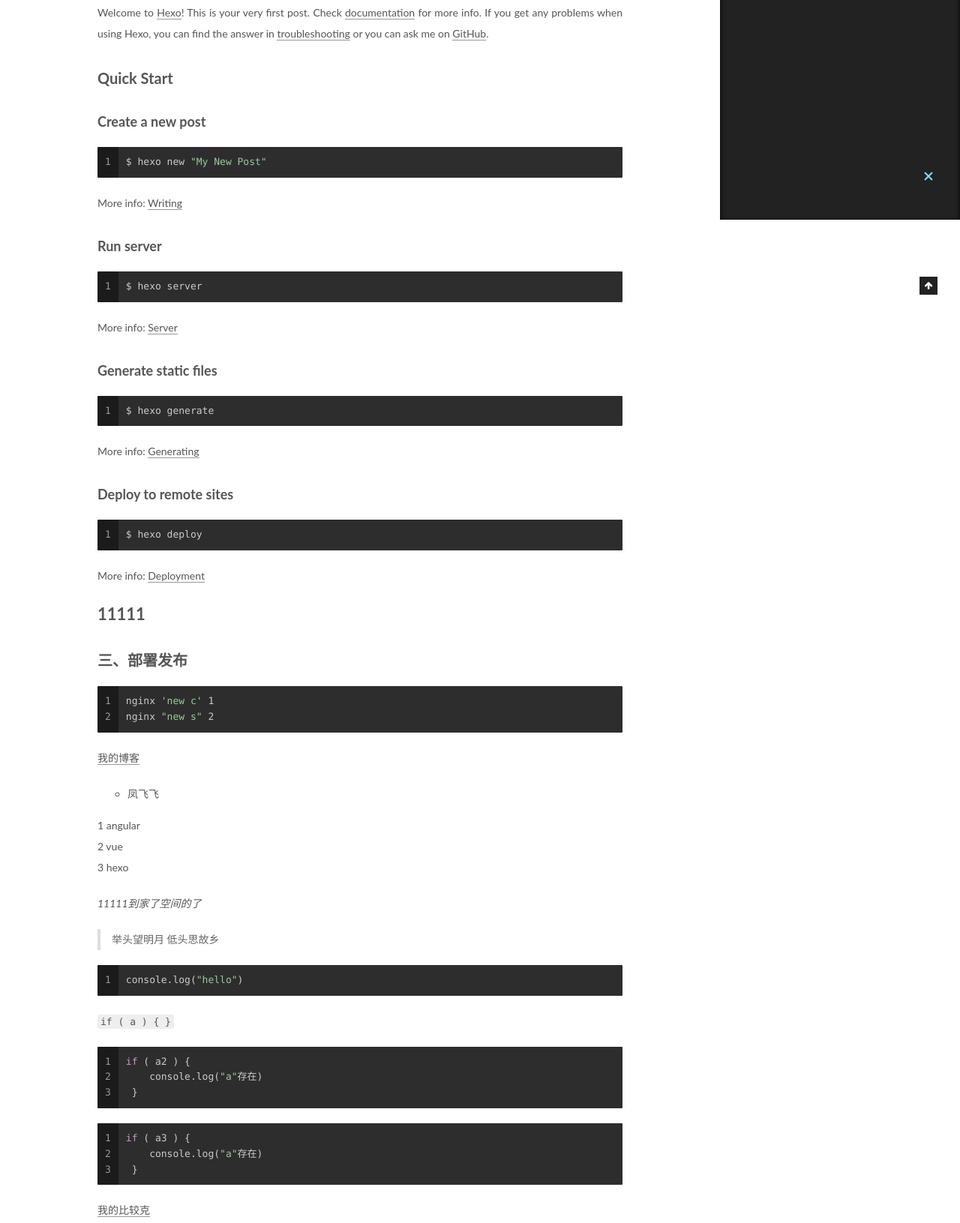
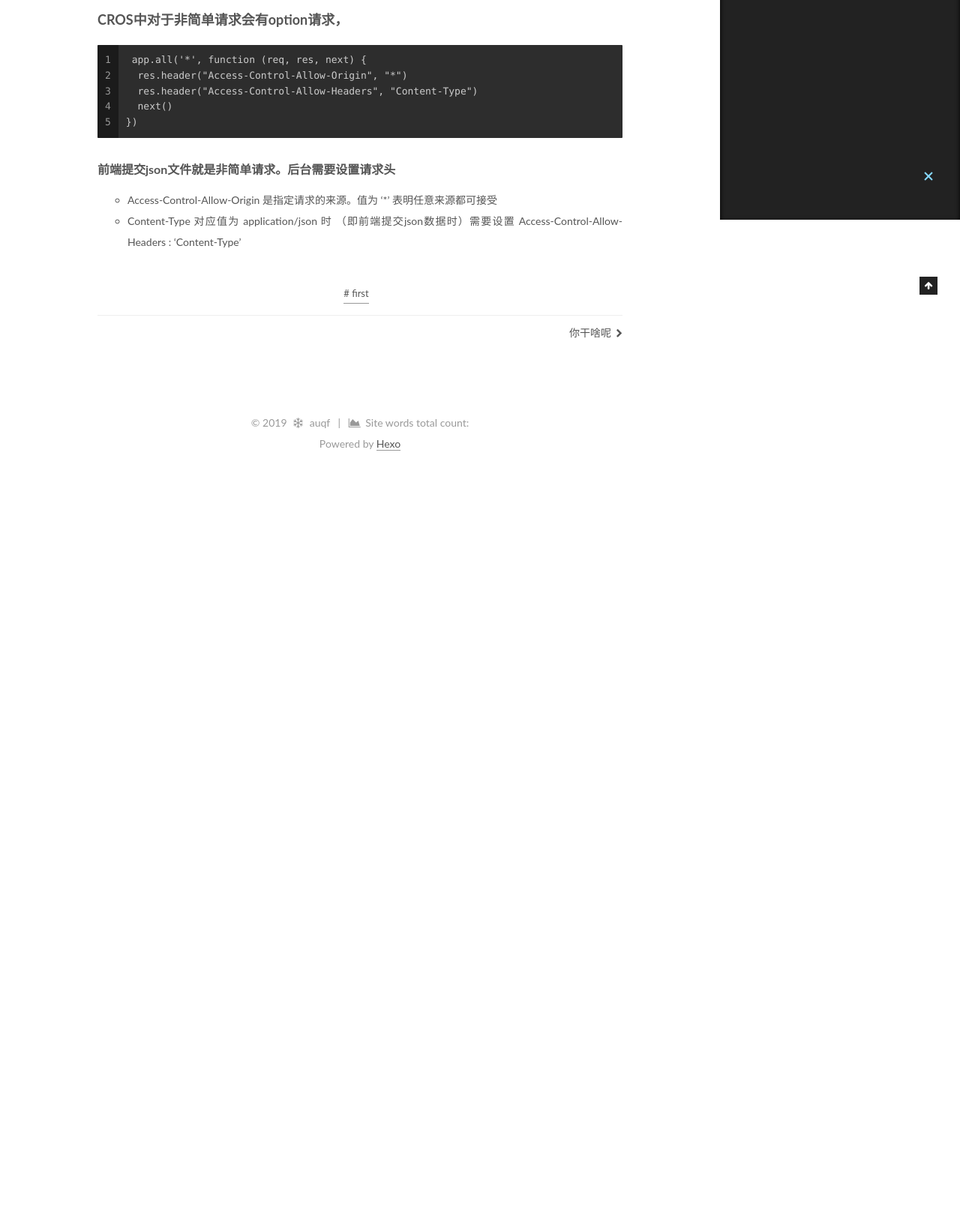
Before and after one commit to auqfyanjun/auqfyanjun.github.io, a plain HTML site: page 2019/03/14/hello-world/index.html in a window 1280 px wide. Shown: the part 507-2138 px from the top of the page at 75% size. After the commit the page ends 1133 px from the top, so only its background shows below. Drawn offline with Linux system fonts and the light colour scheme.

Commit message:
Site updated: 2019-03-25 15:54:42

```diff
--- a/2019/03/14/hello-world/index.html
+++ b/2019/03/14/hello-world/index.html
@@ -87,7 +87,7 @@
 <meta property="og:site_name" content="Hexo">
 <meta property="og:description" content="This is your very first post. Check">
 <meta property="og:locale" content="default">
-<meta property="og:updated_time" content="2019-03-15T14:41:27.632Z">
+<meta property="og:updated_time" content="2019-03-25T07:54:01.194Z">
 <meta name="twitter:card" content="summary">
 <meta name="twitter:title" content="我的第一个hexo博客">
 <meta name="twitter:description" content="This is your very first post. Check">
@@ -375,33 +375,12 @@
 
 
 
-        <p>Welcome to <a href="https://hexo.io/" target="_blank" rel="noopener">Hexo</a>! This is your very first post. Check <a href="https://hexo.io/docs/" target="_blank" rel="noopener">documentation</a> for more info. If you get any problems when using Hexo, you can find the answer in <a href="https://hexo.io/docs/troubleshooting.html" target="_blank" rel="noopener">troubleshooting</a> or you can ask me on <a href="https://github.com/hexojs/hexo/issues" target="_blank" rel="noopener">GitHub</a>.</p>
-<h2 id="Quick-Start"><a href="#Quick-Start" class="headerlink" title="Quick Start"></a>Quick Start</h2><h3 id="Create-a-new-post"><a href="#Create-a-new-post" class="headerlink" title="Create a new post"></a>Create a new post</h3><figure class="highlight bash"><table><tr><td class="gutter"><pre><span class="line">1</span><br></pre></td><td class="code"><pre><span class="line">$ hexo new <span class="string">"My New Post"</span></span><br></pre></td></tr></table></figure>
-<p>More info: <a href="https://hexo.io/docs/writing.html" target="_blank" rel="noopener">Writing</a></p>
-<h3 id="Run-server"><a href="#Run-server" class="headerlink" title="Run server"></a>Run server</h3><figure class="highlight bash"><table><tr><td class="gutter"><pre><span class="line">1</span><br></pre></td><td class="code"><pre><span class="line">$ hexo server</span><br></pre></td></tr></table></figure>
-<p>More info: <a href="https://hexo.io/docs/server.html" target="_blank" rel="noopener">Server</a></p>
-<h3 id="Generate-static-files"><a href="#Generate-static-files" class="headerlink" title="Generate static files"></a>Generate static files</h3><figure class="highlight bash"><table><tr><td class="gutter"><pre><span class="line">1</span><br></pre></td><td class="code"><pre><span class="line">$ hexo generate</span><br></pre></td></tr></table></figure>
-<p>More info: <a href="https://hexo.io/docs/generating.html" target="_blank" rel="noopener">Generating</a></p>
-<h3 id="Deploy-to-remote-sites"><a href="#Deploy-to-remote-sites" class="headerlink" title="Deploy to remote sites"></a>Deploy to remote sites</h3><figure class="highlight bash"><table><tr><td class="gutter"><pre><span class="line">1</span><br></pre></td><td class="code"><pre><span class="line">$ hexo deploy</span><br></pre></td></tr></table></figure>
-<p>More info: <a href="https://hexo.io/docs/deployment.html" target="_blank" rel="noopener">Deployment</a></p>
-<h1 id="11111"><a href="#11111" class="headerlink" title="11111"></a>11111</h1><h2 id="三、部署发布"><a href="#三、部署发布" class="headerlink" title="三、部署发布"></a>三、部署发布</h2><figure class="highlight bash"><table><tr><td class="gutter"><pre><span class="line">1</span><br><span class="line">2</span><br></pre></td><td class="code"><pre><span class="line">nginx <span class="string">'new c'</span> 1</span><br><span class="line">nginx <span class="string">"new s"</span> 2</span><br></pre></td></tr></table></figure>
-<p><a href="https://www.023415.xyz" target="_blank" rel="noopener">我的博客</a></p>
-<ul>
-<li>凤飞飞</li>
+        <h3 id="CROS中对于非简单请求会有option请求，"><a href="#CROS中对于非简单请求会有option请求，" class="headerlink" title="CROS中对于非简单请求会有option请求，"></a>CROS中对于非简单请求会有option请求，</h3><figure class="highlight plain"><table><tr><td class="gutter"><pre><span class="line">1</span><br><span class="line">2</span><br><span class="line">3</span><br><span class="line">4</span><br><span class="line">5</span><br></pre></td><td class="code"><pre><span class="line"> app.all(&apos;*&apos;, function (req, res, next) &#123;</span><br><span class="line">  res.header(&quot;Access-Control-Allow-Origin&quot;, &quot;*&quot;)</span><br><span class="line">  res.header(&quot;Access-Control-Allow-Headers&quot;, &quot;Content-Type&quot;)</span><br><span class="line">  next()</span><br><span class="line">&#125;)</span><br></pre></td></tr></table></figure>
+<h4 id="前端提交json文件就是非简单请求。后台需要设置请求头"><a href="#前端提交json文件就是非简单请求。后台需要设置请求头" class="headerlink" title="前端提交json文件就是非简单请求。后台需要设置请求头"></a>前端提交json文件就是非简单请求。后台需要设置请求头</h4><ul>
+<li>Access-Control-Allow-Origin 是指定请求的来源。值为 ‘*’ 表明任意来源都可接受</li>
+<li>Content-Type 对应值为 application/json 时 （即前端提交json数据时）需要设置  Access-Control-Allow-Headers : ‘Content-Type’</li>
 </ul>
-<p>1 angular<br>2 vue<br>3 hexo</p>
-<p><em>11111到家了空间的了</em></p>
-<blockquote>
-<p>举头望明月 低头思故乡</p>
-</blockquote>
-<figure class="highlight bash"><table><tr><td class="gutter"><pre><span class="line">1</span><br></pre></td><td class="code"><pre><span class="line">console.log(<span class="string">"hello"</span>)</span><br></pre></td></tr></table></figure>
-<p><code>if ( a ) { }</code></p>
-<figure class="highlight bash"><table><tr><td class="gutter"><pre><span class="line">1</span><br><span class="line">2</span><br><span class="line">3</span><br></pre></td><td class="code"><pre><span class="line"><span class="keyword">if</span> ( a2 ) &#123;</span><br><span class="line">    console.log(<span class="string">"a"</span>存在)</span><br><span class="line"> &#125;</span><br></pre></td></tr></table></figure>
-<figure class="highlight bash"><table><tr><td class="gutter"><pre><span class="line">1</span><br><span class="line">2</span><br><span class="line">3</span><br></pre></td><td class="code"><pre><span class="line"><span class="keyword">if</span> ( a3 ) &#123;</span><br><span class="line">    console.log(<span class="string">"a"</span>存在)</span><br><span class="line"> &#125;</span><br></pre></td></tr></table></figure>
-<p><a href="https://www.163.com" target="_blank" rel="noopener">我的比较克</a></p>
-<!-- ![图片文字](图片地址 "图片描述") -->
-<!-- ![](图片地址) -->
-<a id="more"></a>
+
 
     </div>
 
@@ -578,7 +557,7 @@
 
 
 
-              <div class="post-toc-content"><ol class="nav"><li class="nav-item nav-level-2"><a class="nav-link" href="#Quick-Start"><span class="nav-number">1.</span> <span class="nav-text">Quick Start</span></a><ol class="nav-child"><li class="nav-item nav-level-3"><a class="nav-link" href="#Create-a-new-post"><span class="nav-number">1.1.</span> <span class="nav-text">Create a new post</span></a></li><li class="nav-item nav-level-3"><a class="nav-link" href="#Run-server"><span class="nav-number">1.2.</span> <span class="nav-text">Run server</span></a></li><li class="nav-item nav-level-3"><a class="nav-link" href="#Generate-static-files"><span class="nav-number">1.3.</span> <span class="nav-text">Generate static files</span></a></li><li class="nav-item nav-level-3"><a class="nav-link" href="#Deploy-to-remote-sites"><span class="nav-number">1.4.</span> <span class="nav-text">Deploy to remote sites</span></a></li></ol></li></ol><li class="nav-item nav-level-1"><a class="nav-link" href="#11111"><span class="nav-number"></span> <span class="nav-text">11111</span></a><ol class="nav-child"><li class="nav-item nav-level-2"><a class="nav-link" href="#三、部署发布"><span class="nav-number">1.</span> <span class="nav-text">三、部署发布</span></a></li></ol></li></div>
+              <div class="post-toc-content"><ol class="nav"><li class="nav-item nav-level-3"><a class="nav-link" href="#CROS中对于非简单请求会有option请求，"><span class="nav-number">1.</span> <span class="nav-text">CROS中对于非简单请求会有option请求，</span></a><ol class="nav-child"><li class="nav-item nav-level-4"><a class="nav-link" href="#前端提交json文件就是非简单请求。后台需要设置请求头"><span class="nav-number">1.1.</span> <span class="nav-text">前端提交json文件就是非简单请求。后台需要设置请求头</span></a></li></ol></li></ol></div>
 
 
           </div>
--- a/css/main.css
+++ b/css/main.css
@@ -1822,7 +1822,7 @@ pre .javascript .function {
   width: 4px;
   height: 4px;
   border-radius: 50%;
-  background: #f6f57e;
+  background: #a4e7ed;
 }
 .links-of-blogroll {
   font-size: 13px;
```
